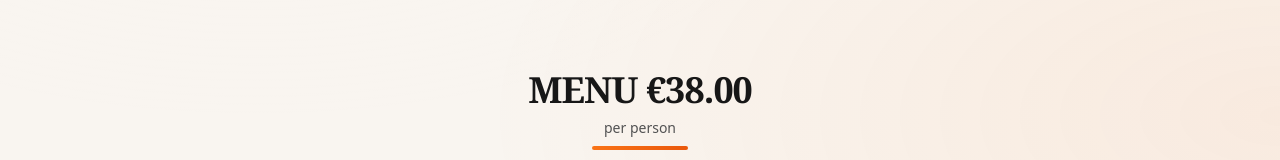
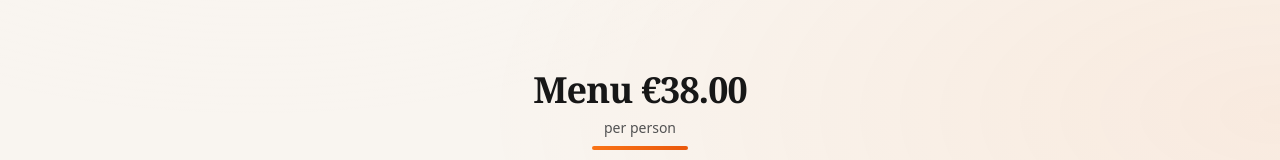
Before and after one commit to snbon/delicebrugge, a React (Vite) app: page /groupmenu/1 in a window 1280 px wide. Shown: the part 183-343 px from the top of the page. Built offline with nearby package versions, Linux system fonts and the light colour scheme.

Commit message:
translation and small UI change

```diff
--- a/src/locales/de.js
+++ b/src/locales/de.js
@@ -64,7 +64,7 @@ const de = {
       reserve: { heading: 'Tisch reservieren', intro: 'Buchen Sie direkt über das Partner-Widget.' },
 
       deliceMenu: {
-          heading: 'DELICE MENÜ €41.00',
+        heading: 'Delice Menü €55.00',
         perPerson: 'pro Person',
         chooseOne: 'wählen Sie eine',
         heroDescription: 'Ideal für Gruppenbuchungen und besondere Anlässe. Jeder Gang bietet köstliche Optionen - wählen Sie Ihre Präferenz.',
@@ -106,7 +106,7 @@ const de = {
         }
       },
       groupMenu: {
-          heading: 'MENÜ €38.00',
+        heading: 'Menü €38.00',
         perPerson: 'pro Person',
         chooseOne: 'wählen Sie eine',
         heroDescription: 'Ideal für Gruppenbuchungen und besondere Anlässe. Jeder Gang bietet zwei köstliche Optionen - wählen Sie Ihre Präferenz.',
--- a/src/locales/en.js
+++ b/src/locales/en.js
@@ -89,7 +89,7 @@ const en = {
       },
 
       deliceMenu: {
-        heading: 'Delice Menu €41.00',
+        heading: 'Delice Menu €55.00',
         perPerson: 'per person',
         chooseOne: 'choose one',
         heroDescription: 'Perfect for group bookings and special occasions. Each course offers delicious options - choose your preference.',
@@ -131,7 +131,7 @@ const en = {
         }
       },
       groupMenu: {
-        heading: 'MENU €38.00',
+        heading: 'Menu €38.00',
         perPerson: 'per person',
         chooseOne: 'choose one',
         heroDescription: 'Perfect for group bookings and special occasions. Each course offers two delicious options - choose your preference.',
--- a/src/locales/es.js
+++ b/src/locales/es.js
@@ -64,7 +64,7 @@ const es = {
       reserve: { heading: 'Reservar mesa', intro: 'Reserva al instante con nuestro widget.' },
 
       deliceMenu: {
-        heading: 'Menu Délice €41.00',
+        heading: 'Menu Délice €55.00',
         perPerson: 'por persona',
         chooseOne: 'elija uno',
         heroDescription: 'Ideal para reservas de grupos y ocasiones especiales. Cada plato ofrece deliciosas opciones - elija su preferencia.',
@@ -106,7 +106,7 @@ const es = {
         }
       },
       groupMenu: {
-        heading: 'MENÚ €38.00',
+        heading: 'Menú €38.00',
         perPerson: 'por persona',
         chooseOne: 'elija uno',
         heroDescription: 'Ideal para reservas de grupos y ocasiones especiales. Cada plato ofrece dos deliciosas opciones - elija su preferencia.',
--- a/src/locales/fr.js
+++ b/src/locales/fr.js
@@ -70,7 +70,7 @@ const fr = {
       reserve: { heading: 'Réserver une table', intro: 'Réservez instantanément via notre widget partenaire.' },
 
       deliceMenu: {
-          heading: 'Menu Delice €41.00',
+        heading: 'Menu Delice €55.00',
         perPerson: 'par personne',
         chooseOne: 'choisissez-en un',
         heroDescription: 'Parfait pour les réservations de groupe et les occasions spéciales. Chaque plat offre de délicieuses options - choisissez votre préférence.',
@@ -112,7 +112,7 @@ const fr = {
         }
       },
       groupMenu: {
-          heading: 'MENU €38.00',
+        heading: 'Menu €38.00',
         perPerson: 'par personne',
         chooseOne: 'choisissez-en un',
         heroDescription: 'Parfait pour les réservations de groupe et les occasions spéciales. Chaque plat propose deux délicieuses options - choisissez votre préférence.',
--- a/src/locales/nl.js
+++ b/src/locales/nl.js
@@ -64,7 +64,7 @@ const nl = {
       reserve: { heading: 'Reserveer een tafel', intro: 'Boek direct via onze partnerwidget.' },
 
       deliceMenu: {
-        heading: 'Delice Menu €41.00',
+        heading: 'Delice Menu €55.00',
         perPerson: 'per persoon',
         chooseOne: 'kies er één',
         heroDescription: 'Perfect voor groepsboekingen en bijzondere gelegenheden. Elke gang biedt heerlijke opties - kies uw voorkeur.',
@@ -100,7 +100,7 @@ const nl = {
         }
       },
       groupMenu: {
-        heading: 'MENU €38.00',
+        heading: 'Menu €38.00',
         perPerson: 'per persoon',
         chooseOne: 'kies er één',
         heroDescription: 'Perfect voor groepsboekingen en bijzondere gelegenheden. Elke gang biedt twee heerlijke opties - kies uw voorkeur.',
--- a/src/pages/GroupMenuPage.jsx
+++ b/src/pages/GroupMenuPage.jsx
@@ -213,10 +213,13 @@ export default function GroupMenuPage() {
           </AnimatePresence>
 
           {/* Group Booking Information */}
-          <Section title={t('common.groupMenu.bookingSection.title')} muted>
+          <Section>
             <div className="surface-soft p-8 sm:p-10 lg:p-12">
               <div className="text-center max-w-4xl mx-auto">
                 <div className="mb-8 sm:mb-10">
+                  <div className="text-sm font-bold text-brand-600 tracking-wider uppercase mb-3">
+                    {t('common.groupMenu.bookingSection.title')}
+                  </div>
                   <h2 className="text-2xl sm:text-3xl font-bold text-neutral-900 mb-6">
                     {t('common.groupMenu.bookingSection.heading')}
                   </h2>
```
Lines whose indentation alone changed are shown as unchanged.
